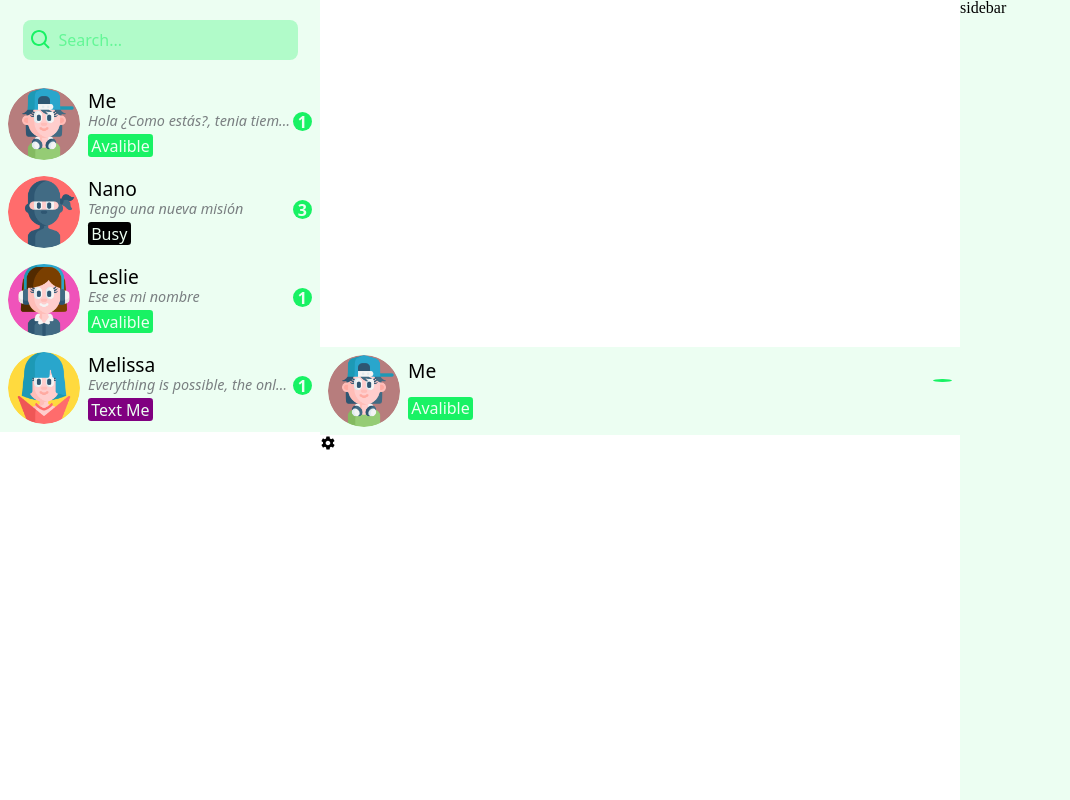
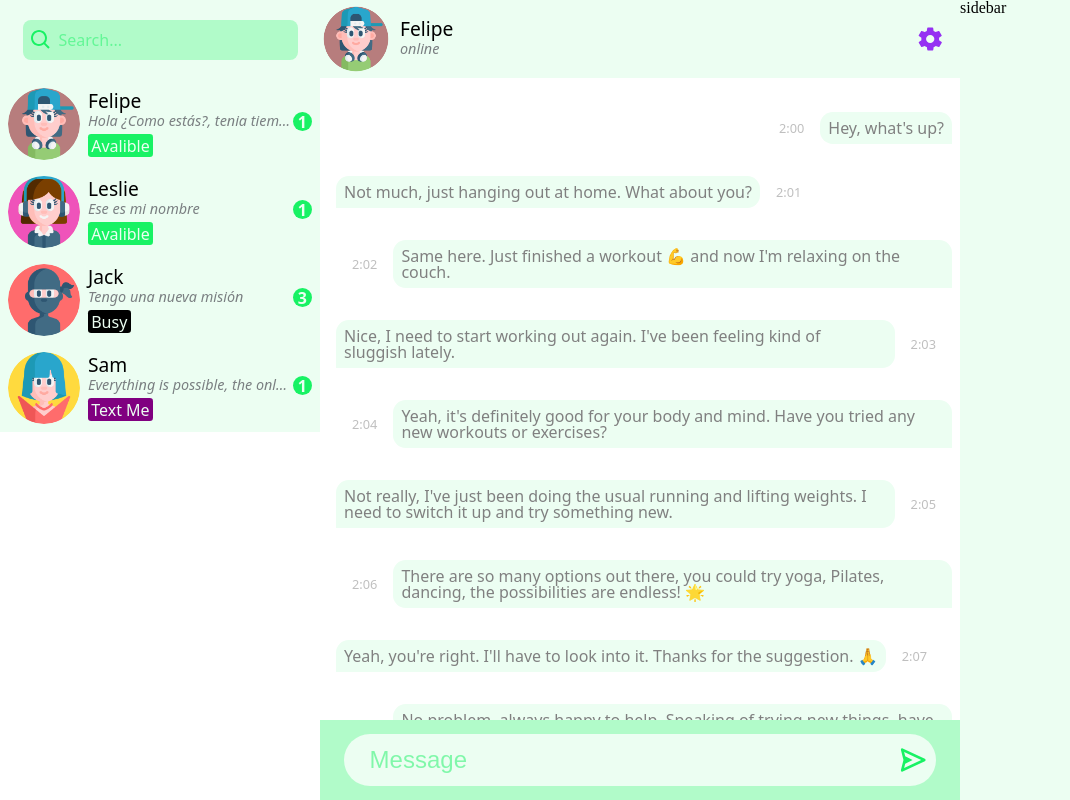
Before and after one commit to cristianbyte/realchat, a React (Create React App) app: page / in a window 1280 px wide. Shown: the whole page, without its empty margins (0-1070 px from the left). Built offline with nearby package versions, Linux system fonts and the light colour scheme.

Commit message:
chat estilizado, escroll dinamico.

```diff
--- a/src/Components/Chat.jsx
+++ b/src/Components/Chat.jsx
@@ -1,15 +1,28 @@
+import Input from './Input'
+import Dialogue from './Dialogue'
 import './chat.css'
+import './contact.css'
 import {IoMdSettings} from 'react-icons/io'
-import Contact from './Contact'
 import Me from '../assets/9307454.png'
 
 export default function Chat(){
     return (
         <div className="chat">
+
             <div className="chatHeader">
-                <Contact name='Me' picture={Me} state='avalible' />
+                <div className="contactImage">
+                    <img srcSet={Me} className='contactImage__pic' alt="profilito"/>
+                </div>
+                <div className="contactFoo">
+                    <h4 className='contactFoo__name' >Felipe</h4>
+                    <p className='contactFoo__msm'>online</p>
+                </div>
                 <IoMdSettings className='chatHeader__settings'/>
             </div>
+
+            <Dialogue/>
+
+            <Input/>
         </div>
     )
 }
--- /dev/null
+++ b/src/Components/Dialogue.jsx
@@ -0,0 +1,32 @@
+import './dialogue.css'
+import Message from './Message'
+import {enableScrolling, disableScrolling} from './Navbar'
+
+
+export default function Dialogue(){
+
+    const root = document.querySelector('.dialogue');
+
+
+    return (
+        <div className="dialogue" onScroll={()=>{enableScrolling(root)}} onMouseOver={()=>{enableScrolling(root)}}
+        onMouseLeave={()=>{disableScrolling(root)}} >
+
+            <Message message="Hey, what's up?" date='2:00' me={true} />
+            <Message me={false} message="Not much, just hanging out at home. What about you?" date='2:01' />
+            <Message message="Same here. Just finished a workout 💪 and now I'm relaxing on the couch." date='2:02' me={true} />
+            <Message me={false} message="Nice, I need to start working out again. I've been feeling kind of sluggish lately." date='2:03' />
+            <Message message="Yeah, it's definitely good for your body and mind. Have you tried any new workouts or exercises?" date='2:04' me={true} />
+            <Message me={false} message="Not really, I've just been doing the usual running and lifting weights. I need to switch it up and try something new." date='2:05' />
+            <Message message="There are so many options out there, you could try yoga, Pilates, dancing, the possibilities are endless! 🌟" date='2:06' me={true} />
+            <Message me={false} message="Yeah, you're right. I'll have to look into it. Thanks for the suggestion. 🙏" date='2:07' />
+            <Message message="No problem, always happy to help. Speaking of trying new things, have you ever thought about traveling somewhere new?" date='2:08' me={true} />
+            <Message me={false} message="I've definitely thought about it. There are so many places on my bucket list that I want to visit. 🌍" date='2:09' />
+            <Message message="Same here! I've always wanted to go to Japan. The culture and food are just so fascinating to me. 🇯🇵" date='2:10' me={true} />
+            <Message me={false} message="Yeah, Japan is definitely high on my list too. The cherry blossoms in spring are supposed to be beautiful. 🌸" date='2:11' />
+            <Message message="I've heard that too, it's definitely on my list of things to see. Speaking of traveling, have you ever been to Europe?" date='2:12' me={true} />
+            <Message me={false} message="Yes, I've been to a few countries in Europe. It was such an amazing experience. The history, architecture, and food are all incredible. 😍" date='2:13' />
+
+        </div>
+    )
+}
--- /dev/null
+++ b/src/Components/Input.jsx
@@ -0,0 +1,13 @@
+import {BiSend} from 'react-icons/bi'
+import './input.css'
+
+export default function Input(){
+    return (
+        <div className="input">
+            <div className="input__container">
+                <input type="text" className='input__input' placeholder="Message" />
+                <BiSend className='input__icon' />
+            </div>
+        </div>
+    )
+}
--- a/src/Components/Message.jsx
+++ b/src/Components/Message.jsx
@@ -1,7 +1,10 @@
-export default function Message(){
+import './message.css'
+
+export default function Message({me=true , message, date}){
     return (
-        <div className="message">
-            Message
+        <div className={me?'my__message':'message'}>
+            <span className="message__date" >{date}</span>
+            <p className="message__text" >{message}</p>
         </div>
     )
 }
--- a/src/Components/Navbar.jsx
+++ b/src/Components/Navbar.jsx
@@ -4,23 +4,11 @@ import Me from '../assets/9307454.png'
 import Leslie from '../assets/9307422.png'
 import Nin from '../assets/9307766.png'
 import Future from '../assets/9307768.png'
-
-
 import './navbar.css'
 import { useState } from 'react';
 
 
-export default function Navbar(){
-
-    const [activeContact, setActiveContact] = useState(null);
-
-    const activateContact = (id) => {
-      setActiveContact(id);
-    }
-
-    const root = document.documentElement;
-
-    function disableScrolling() {
+export function disableScrolling(root) {
     setTimeout(()=>{
         root.style.setProperty('--foo', '#18f26488');
         setTimeout(()=>{
@@ -32,23 +20,32 @@ export default function Navbar(){
     }, 60);
 }
 
-    function enableScrolling() {
+export function enableScrolling(root) {
     root.style.setProperty('--foo', '#18f264');
-
 }
 
+
+export default function Navbar(){
+
+    const [activeContact, setActiveContact] = useState(null);
+
+    const activateContact = (id) => {
+      setActiveContact(id);
+    }
+
+    const root = document.querySelector('.navbar');
 
     return (
         <div className="navbar">
             <Search/>
             {/* map.contacts */}
-            <div className="navbar__chats" onScroll={enableScrolling}
-            onMouseLeave={disableScrolling}
-            onMouseEnter={enableScrolling} >
-                <Contact onClick={() => activateContact(1)} active={activeContact === 1} name='Me' picture={Me}   state='avalible' message='Hola ¿Como estás?, tenia tiempo sin saber de ti' notification='1'/>
-                <Contact onClick={() => activateContact(2)} active={activeContact === 2} name='Nano' picture={Nin} state='busy' message='Tengo una nueva misión' notification='3'/>
+            <div className="navbar__chats" onScroll={()=>{enableScrolling(root)}} onMouseOver={()=>{enableScrolling(root)}}
+            onMouseLeave={()=>{disableScrolling(root)}} >
+                <Contact onClick={() => activateContact(1)} active={activeContact === 1} name='Felipe' picture={Me}   state='avalible' message='Hola ¿Como estás?, tenia tiempo sin saber de ti' notification='1'/>
                 <Contact onClick={() => activateContact(3)} active={activeContact === 3} name='Leslie' picture={Leslie} state='avalible' message='Ese es mi nombre' notification='1'/>
-                <Contact onClick={() => activateContact(4)} active={activeContact === 4} name='Melissa' picture={Future} state='text-me' message='Everything is possible, the only limit is your mind.' notification='1'/>
+                <Contact onClick={() => activateContact(2)} active={activeContact === 2} name='Jack' picture={Nin} state='busy' message='Tengo una nueva misión' notification='3'/>
+                <Contact onClick={() => activateContact(4)} active={activeContact === 4} name='Sam' picture={Future} state='text-me' message='Everything is possible, the only limit is your mind.' notification='1'/>
+
             </div>
         </div>
     )
--- a/src/Components/chat.css
+++ b/src/Components/chat.css
@@ -1,4 +1,32 @@
 .chat{
+    position: relative;
     width: 50vw;
+    height: 100%;
     background-color: var(--white);
+    display: flex;
+    flex-direction: column;
+    justify-content: space-between;
 }
+
+.chatHeader{
+    width: 100%;
+    display: flex;
+    align-items: center;
+    background-color: var(--honeydew);
+}
+
+.chatHeader .contactFoo{
+    height: 60%;
+}
+
+.chatHeader .contactImage{
+    transform: scale(.9);
+    padding: .2rem 0;
+}
+
+.chatHeader__settings{
+    color: var(--purple-x-11);
+    font-size: 2rem;
+    padding: 0 1rem;
+    cursor: pointer;
+}
--- a/src/Components/contact.css
+++ b/src/Components/contact.css
@@ -5,7 +5,6 @@
     cursor: pointer;
     background-color: var(--honeydew);
     padding: .5rem ;
-    font-family: system-ui, -apple-system, BlinkMacSystemFont, 'Segoe UI', Roboto, Oxygen, Ubuntu, Cantarell, 'Open Sans', 'Helvetica Neue', sans-serif;
     box-sizing: border-box;
 }
 
@@ -24,6 +23,7 @@
     display: flex;
     flex-direction: column;
     justify-content: space-evenly;
+    font-family: system-ui, -apple-system, BlinkMacSystemFont, 'Segoe UI', Roboto, Oxygen, Ubuntu, Cantarell, 'Open Sans', 'Helvetica Neue', sans-serif;
     position: relative;
     padding: 0 .5rem;
     width: calc(100% - 9vh);
--- /dev/null
+++ b/src/Components/dialogue.css
@@ -0,0 +1,13 @@
+.dialogue{
+    background-color: var(--white);
+    height: 90vh;
+    width: 100%;
+    padding: 0 .5rem 0 1rem;
+    box-sizing: border-box;
+    overflow-y: scroll;
+    padding-bottom: 10vh;
+}
+
+.dialogue::-webkit-scrollbar-track{
+    margin-bottom: 10vh;
+}
--- /dev/null
+++ b/src/Components/input.css
@@ -0,0 +1,46 @@
+.input{
+    position: absolute;
+    bottom: 0;
+    width: 100%;
+    height: 10vh;
+    background-color: var(--aquamerine);
+    padding: .5rem;
+    box-sizing: border-box;
+    display: flex;
+    justify-content: center;
+    align-items: center;
+}
+
+.input__container{
+    display: flex;
+    height: 80%;
+    width: calc(100% - 2rem);
+    align-items: center;
+    justify-content: center;
+    justify-self: flex-end;
+    background-color:  var(--honeydew);
+    border-radius: 2rem;
+    box-sizing: border-box;
+}
+
+.input__input{
+    width: 90%;
+    padding: .5rem .5rem .5rem 2vw;
+    font-size: 1.5rem;
+    border: none;
+    caret-color: var(--spring-green);
+    color: gray;
+    outline: none;
+    background-color: transparent;
+}
+
+.input__input::placeholder{
+    color: var(--spring-green);
+}
+
+.input__icon{
+    color: var(--spring-green);
+    cursor: pointer;
+    font-size: 2rem;
+    padding-right: .5rem;
+}
--- /dev/null
+++ b/src/Components/message.css
@@ -0,0 +1,41 @@
+.message, .my__message{
+    height: auto;
+    display: flex;
+    align-items: center;
+    color: gray;
+    font-family: system-ui, -apple-system, BlinkMacSystemFont, 'Segoe UI', Roboto, Oxygen, Ubuntu, Cantarell, 'Open Sans', 'Helvetica Neue', sans-serif;
+    margin: 2rem 0;
+}
+
+.message__date{
+    color: grey;
+    opacity: .5;
+    font-size: .8rem;
+    margin: 0 1rem;
+}
+
+.message{
+    justify-content: flex-end;
+    flex-direction: row-reverse;
+}
+
+.my__message{
+    justify-content: flex-end;
+}
+
+.message__text{
+    padding: .5rem;
+    width: auto;
+    height: auto;
+    max-width: calc(100% - 4rem);
+    background-color: var(--honeydew);
+    border-radius: .8rem;
+}
+
+.message .message__text{
+    border-bottom-left-radius: 0;
+}
+
+.my__message .message__text{
+    border-bottom-right-radius: 0;
+}
```
Also changed, not shown: src/Components/messaje.css (deleted). Lines whose indentation alone changed are shown as unchanged.
